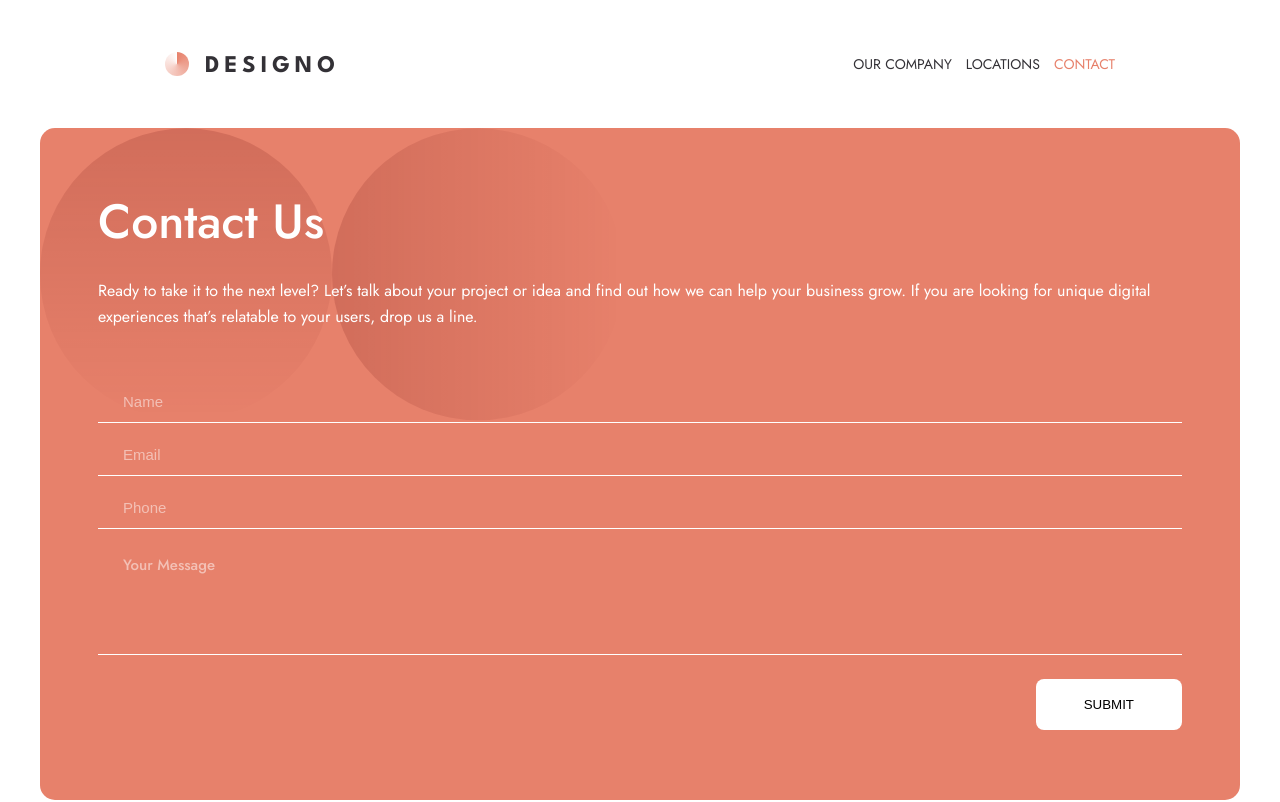
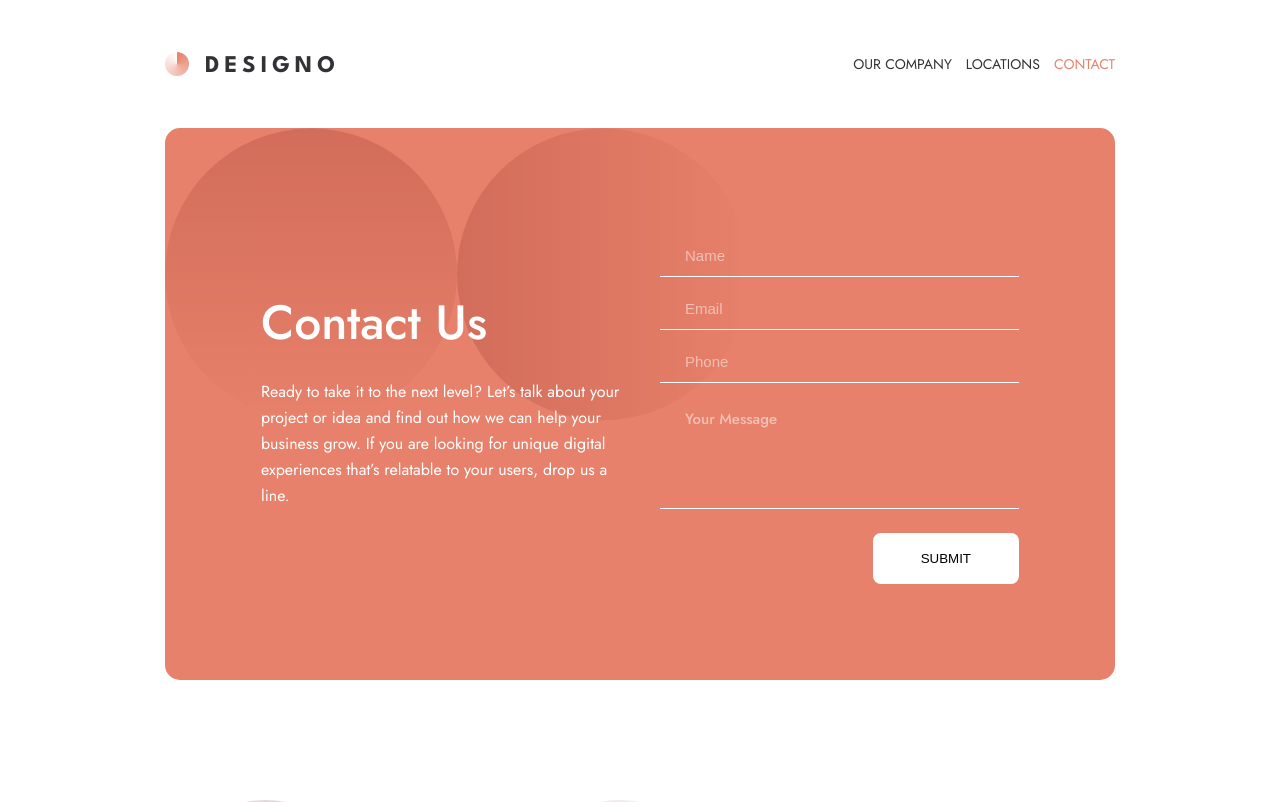
Before and after one commit to ringtho/designo, a React (Create React App) app: page /contact in a window 1280 px wide. Shown: the top 802 px of the page. Built offline with nearby package versions, Linux system fonts and the light colour scheme; the HTML template or start-up script is replaced by a standard one.

Commit message:
Fixed the contact page desktop layout

```diff
--- a/src/index.css
+++ b/src/index.css
@@ -1498,4 +1498,31 @@ hr {
     width: 100%;
   }
 
-}
+  .form-container {
+    margin: 0 165px;
+    height: auto;
+  }
+
+  .contact-container {
+    padding: 96px;
+    height: 100%;
+  }
+
+  .contact-wrapper {
+    flex-direction: row;
+    justify-content: center;
+    align-items: center;
+    height: 100%;
+  }
+
+  .form {
+    width: 40%;
+    flex: 1 1 0;
+  }
+
+  .contact-heading {
+    width: 60%;
+    flex: 1 1 0;
+  }
+
+}
```
